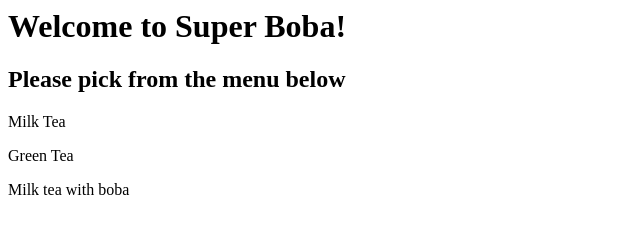
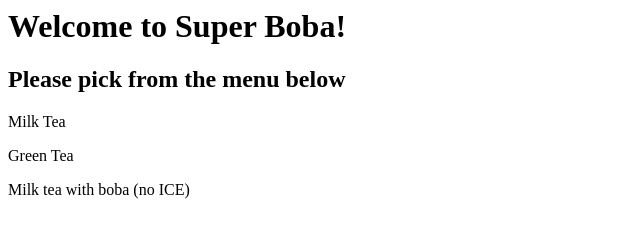
Before and after one commit to kalietong/super-boba-new, a plain HTML site: page index.html in a window 1280 px wide. Shown: the full height of the page, 0-640 px from the left. Drawn offline with Linux system fonts and the light colour scheme.

Commit message:
added milk tea with no ice

```diff
--- a/index.html
+++ b/index.html
@@ -6,6 +6,6 @@
   		<h2>Please pick from the menu below</h2>
   		<p>Milk Tea</p>
   		<p>Green Tea<p>
-        <p> Milk tea with boba </p>
+        <p> Milk tea with boba (no ICE) </p>
   	</body>
 </html>
```
